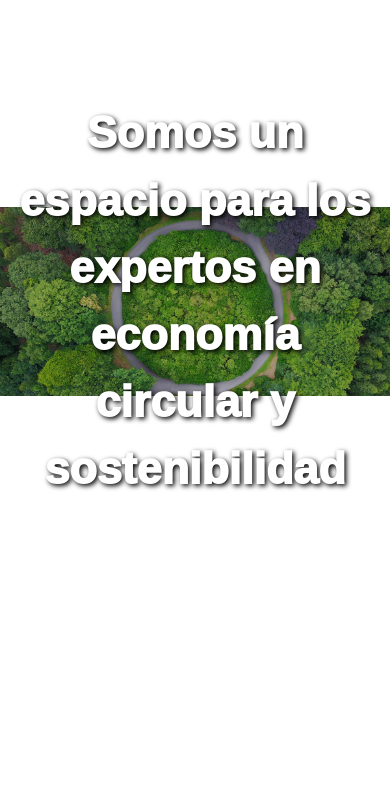
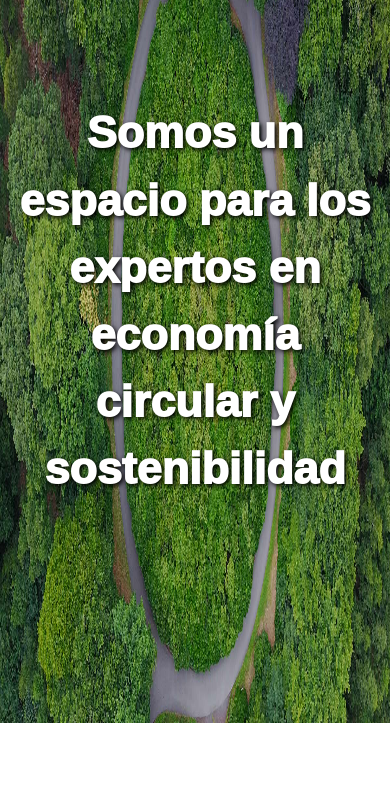
Before and after one commit to RobertoLujan93/Conexion-Circular, a website: page index.html in a window 390 px wide. Shown: the part 121-922 px from the top of the page. Drawn offline with Linux system fonts and the light colour scheme; a web font is replaced by a local one.

Commit message:
arregalndo-header

```diff
--- a/scss/_estilos.scss
+++ b/scss/_estilos.scss
@@ -69,23 +69,14 @@ nav .navbar-nav li{
     position: relative;
     background: url(../imagenes/Article-Media-economia-circolare.jpg);
     background-repeat: no-repeat;
-    background-size: 100%;
+    background-size: 100% 100%;
     background-attachment: fixed;
+    background-position: center;
     min-height: 100vh;
     max-height: 100vh;
-    background-size: cover;
-    background-position: center;
     display: flex;
     justify-content: center;
     align-items: center;
-    // ---Celular--- //
-    @media only screen and (min-width: 0px) and (max-width: 767px){
-        background-size: contain;
-    }
-    // ---Tablet--- //
-    @media only screen and (min-width: 768px) and (max-width: 991px){
-        background-size: contain;
-    }
     & .row {
         text-align: center;
         display: flex;
```
Also changed, not shown: css/estilos.css.
